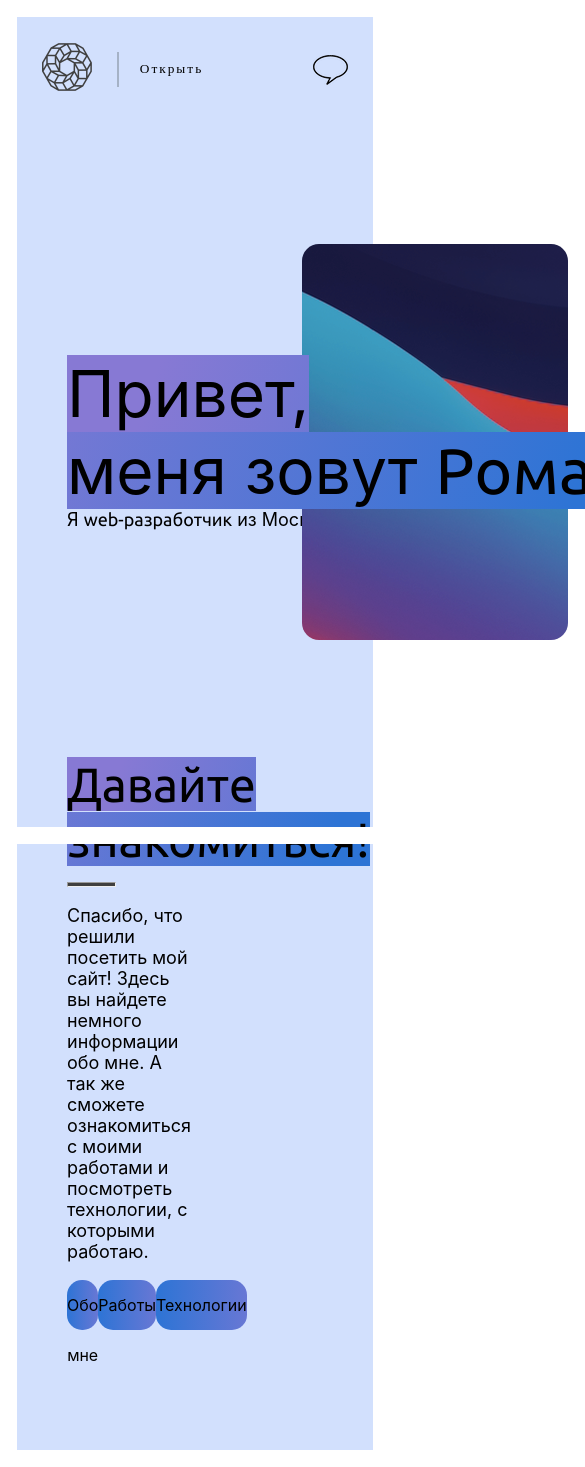
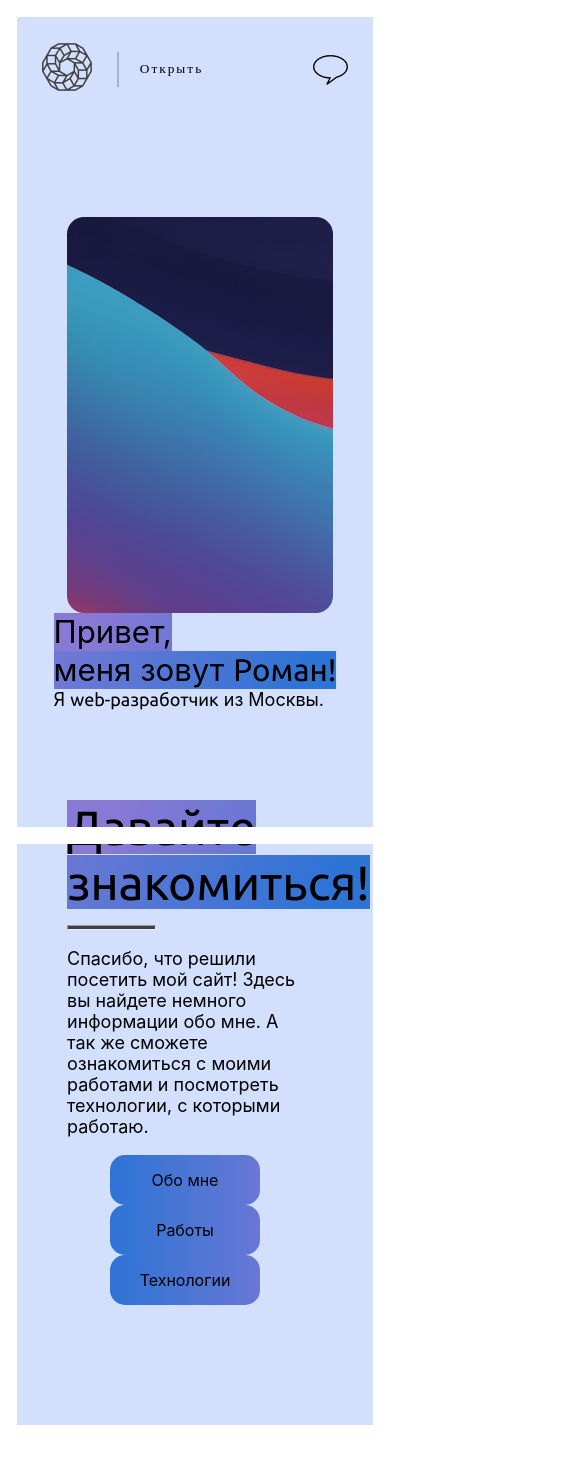
Before and after one commit to ChernikRoman/portfolio, a React (Create React App) app: page / in a window 390 px wide. Shown: the top 1467 px of the page, 585 px wide, since content can reach past the window. After the commit the page ends 1442 px from the top, so only its background shows below. Built offline with nearby package versions, Linux system fonts and the light colour scheme; a web font is replaced by a local one.

Commit message:
refactor: добавить адаптивность Home

```diff
--- a/src/components/App/App.css
+++ b/src/components/App/App.css
@@ -2,3 +2,8 @@
       padding-top: 100px;
       min-height: calc(100vh - 134px);
   }
+
+  .main {
+    max-width: 1440px;
+    margin: 0 auto;
+  }
--- a/src/components/App/App.js
+++ b/src/components/App/App.js
@@ -6,7 +6,7 @@ function App() {
   return (
     <div className="App">
       <Menu />
-      <main>
+      <main className="main">
         <Outlet />
       </main>
     </div>
--- a/src/components/Home/Home.css
+++ b/src/components/Home/Home.css
@@ -8,6 +8,17 @@
     align-items: center;
     justify-content: space-between;
     padding: 100px 0;
+}
+
+.home__intro::before {
+    content: '';
+    position: absolute;
+    right: 0;
+    z-index: 0;
+    background: radial-gradient(circle, rgba(104,163,252,1) 30%, rgba(0,0,0,0) 30%);
+    background-size: 10px 10px;
+    width: 50vw;
+    height: 45%;
 }
 
 .home__intro-title {
@@ -26,22 +37,10 @@
     margin: 7px 0;
 }
 
-.home__intro-decoration {
+.home__intro-photo {
     position: relative;
-    background: radial-gradient(circle, rgba(104,163,252,1) 30%, rgba(0,0,0,0) 30%);
-    background-size: 10px 10px;
-    margin: 0;
-    width: 80%;
-    height: 250px;
     z-index: 1;
-    transform: translateX(-80px);
-}
-
-.home__intro-photo {
-    position: absolute;
-    top: 50%;
-    right: 10%;
-    transform: translate(0, -50%);
+    margin: 0 auto;
     border-radius: 17px;
 }
 
@@ -53,13 +52,13 @@
     padding-left: 0;
 }
 
-.home__greeting h2 {
+.home__greeting-header {
     display: inline;
     font-size: var(--second-header-font-size);
     background: linear-gradient( 109deg, var(--gradient-color-one) 11.2%, var(--gradient-color-two) 91.2% );
 }
 
-.home__greeting p {
+.home__greeting-description {
     font-size: var(--regular-font-size);
 }
 
@@ -79,7 +78,7 @@
     line-height: 50px;
 }
 
-.home__links-wrapper a {
+.home__link {
     color: #000;
     vertical-align: middle;
     width: 150px;
@@ -91,6 +90,38 @@
     background-size: 300% auto;
 }
 
-.home__links-wrapper a:hover {
+.home__link:hover {
     background-position: right center;
 }
+
+@media (max-width: 1000px) {
+    .home__intro-title {
+        font-size: 8vw;
+    }
+
+    .home__intro {
+        flex-direction: column-reverse;
+        padding: 0;
+    }
+
+    .home__intro::before {
+        top: 10%;
+        left: 0;
+        width: 100%;
+    }
+
+    .home__intro-decoration {
+        transform: none;
+    }
+}
+
+@media (max-width: 700px){
+    .home__greeting {
+        width: auto;
+    }
+
+    .home__links-wrapper {
+        flex-direction: column;
+        align-items: center;
+    }
+}
--- a/src/components/Home/Home.js
+++ b/src/components/Home/Home.js
@@ -11,24 +11,22 @@ export default function Home() {
                     <br/>
                     <span className="home__intro-description">Я <b>web-разработчик</b> из Москвы.</span>
                 </div>
-                <figure className="home__intro-decoration">
-                    <img className="home__intro-photo" src={mainPhoto} alt="Main"/>
-                </figure>
+                <img className="home__intro-photo" src={mainPhoto} alt="Main"/>
             </article>
             <article className="home__greeting">
-                <h2>Давайте знакомиться!</h2>
+                <h2 className="home__greeting-header">Давайте знакомиться!</h2>
                 <hr />
-                <p>Спасибо, что решили посетить мой сайт! Здесь вы найдете немного информации обо мне. А так же сможете ознакомиться с моими работами и
+                <p className="home__greeting-description">Спасибо, что решили посетить мой сайт! Здесь вы найдете немного информации обо мне. А так же сможете ознакомиться с моими работами и
                     посмотреть технологии, с которыми работаю.
                 </p>
                 <div className="home__links-wrapper">
-                    <Link to="/about-me">
+                    <Link to="/about-me" className="home__link">
                         Обо мне
                     </Link>
-                    <Link to="/works">
+                    <Link to="/works" className="home__link">
                         Работы
                     </Link>
-                    <Link to="/techs">
+                    <Link to="/techs" className="home__link">
                         Технологии
                     </Link>
                 </div>
```
